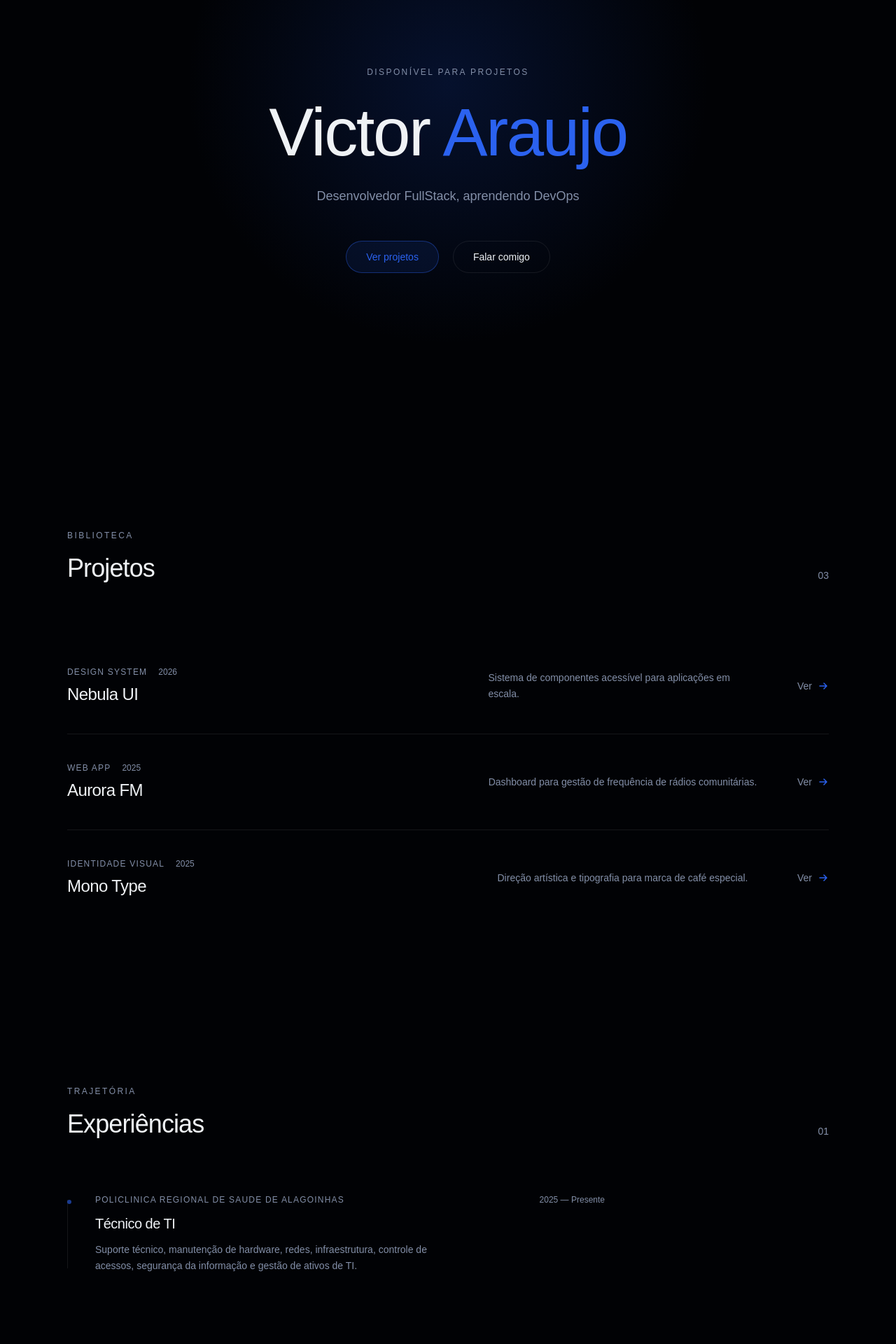
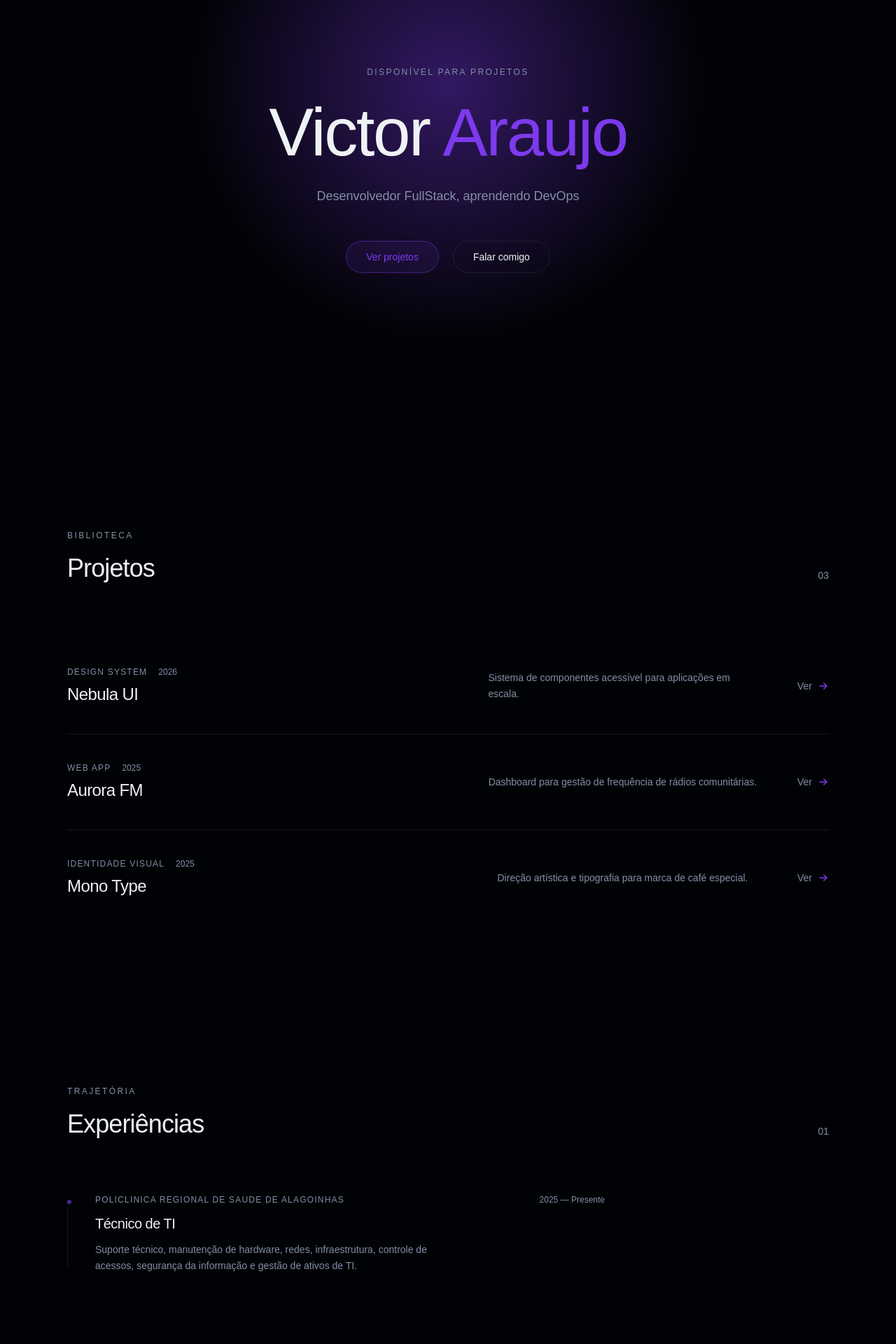
Before and after one commit to ZeVictorAraujo/portfolio, a React (Vite) app: page / in a window 1280 px wide. Shown: the part 160-2080 px from the top of the page at 70% size. Built offline with nearby package versions, Linux system fonts and the light colour scheme.

Commit message:
feat: add scroll smooth

```diff
--- a/src/App.tsx
+++ b/src/App.tsx
@@ -30,7 +30,8 @@ const experiences = [
     role: "Técnico de TI",
     company: "Policlinica Regional de Saude de Alagoinhas",
     period: "2025 — Presente",
-    description: "Suporte técnico, manutenção de hardware, redes, infraestrutura, controle de acessos, segurança da informação e gestão de ativos de TI.",
+    description:
+      "Suporte técnico, manutenção de hardware, redes, infraestrutura, controle de acessos, segurança da informação e gestão de ativos de TI.",
   },
 ];
 
@@ -47,13 +48,11 @@ export default function App() {
   return (
     <div className="relative min-h-screen overflow-hidden text-foreground">
 
-
-
-
-
       {/* Hero — Split Screen */}
       <section className="relative flex min-h-screen items-center px-6 py-28 sm:px-12 lg:px-16 xl:px-24">
-        <div className="absolute inset-0 bg-[radial-gradient(circle_at_50%_35%,_var(--indigo-muted)_0%,_transparent_45%)] opacity-40" />
+
+        {/* Fundo roxo */}
+        <div className="absolute inset-0 bg-[radial-gradient(circle_at_50%_35%,_#7c3aed_0%,_transparent_45%)] opacity-40" />
 
         <div className="relative z-10 mx-auto w-full max-w-6xl text-center">
           <span className="mb-8 inline-block text-xs font-medium uppercase tracking-[0.2em] text-muted-foreground">
@@ -62,7 +61,7 @@ export default function App() {
 
           <h1 className="text-balance text-6xl font-medium leading-[0.95] tracking-tight sm:text-7xl xl:text-8xl">
             Victor
-            <span className="font-light text-primary"> Araujo</span>
+            <span className="font-light text-[#7c3aed]"> Araujo</span>
           </h1>
 
           <p className="mx-auto mt-8 max-w-md text-base leading-relaxed text-muted-foreground sm:text-lg">
@@ -72,7 +71,7 @@ export default function App() {
           <div className="mt-12 flex flex-wrap items-center justify-center gap-5">
             <a
               href="#projetos"
-              className="group inline-flex items-center justify-center rounded-full border border-primary/40 bg-primary/10 px-7 py-3 text-sm font-medium text-primary transition-all hover:bg-primary hover:text-primary-foreground"
+              className="group inline-flex items-center justify-center rounded-full border border-[#7c3aed]/40 bg-[#7c3aed]/10 px-7 py-3 text-sm font-medium text-[#7c3aed] transition-all hover:bg-[#7c3aed] hover:text-white"
             >
               Ver projetos
             </a>
@@ -88,14 +87,25 @@ export default function App() {
       </section>
 
       {/* Projects */}
-      <section id="projetos" className="relative px-6 py-28 sm:px-12 lg:px-16 xl:px-24">
+      <section
+        id="projetos"
+        className="relative px-6 py-28 sm:px-12 lg:px-16 xl:px-24"
+      >
         <div className="mx-auto max-w-6xl">
           <div className="mb-20 flex items-end justify-between gap-6">
             <div>
-              <span className="text-xs font-medium uppercase tracking-[0.2em] text-muted-foreground">Biblioteca</span>
-              <h2 className="mt-4 text-3xl font-light tracking-tight sm:text-4xl">Projetos</h2>
+              <span className="text-xs font-medium uppercase tracking-[0.2em] text-muted-foreground">
+                Biblioteca
+              </span>
+
+              <h2 className="mt-4 text-3xl font-light tracking-tight sm:text-4xl">
+                Projetos
+              </h2>
             </div>
-            <span className="hidden text-sm tabular-nums text-muted-foreground sm:inline">{String(projects.length).padStart(2, "0")}</span>
+
+            <span className="hidden text-sm tabular-nums text-muted-foreground sm:inline">
+              {String(projects.length).padStart(2, "0")}
+            </span>
           </div>
 
           <div className="divide-y divide-border">
@@ -108,23 +118,48 @@ export default function App() {
               >
                 <div className="flex flex-col gap-2 sm:w-1/2">
                   <div className="flex items-center gap-4 text-xs text-muted-foreground">
-                    <span className="uppercase tracking-widest">{project.category}</span>
-                    <span className="tabular-nums">{project.year}</span>
+                    <span className="uppercase tracking-widest">
+                      {project.category}
+                    </span>
+
+                    <span className="tabular-nums">
+                      {project.year}
+                    </span>
                   </div>
-                  <h3 className="text-2xl font-medium tracking-tight transition-colors group-hover:text-primary">{project.title}</h3>
+
+                  <h3 className="text-2xl font-medium tracking-tight transition-colors group-hover:text-[#7c3aed]">
+                    {project.title}
+                  </h3>
                 </div>
-                <p className="max-w-sm text-sm leading-relaxed text-muted-foreground">{project.description}</p>
-                <div className="flex items-center gap-2 text-sm font-medium text-primary sm:shrink-0">
-                  <span className="text-muted-foreground transition-colors group-hover:text-primary">Ver</span>
+
+                <p className="max-w-sm text-sm leading-relaxed text-muted-foreground">
+                  {project.description}
+                </p>
+
+                <div className="flex items-center gap-2 text-sm font-medium text-[#7c3aed] sm:shrink-0">
+                  <span className="text-muted-foreground transition-colors group-hover:text-[#7c3aed]">
+                    Ver
+                  </span>
+
                   <svg
                     width="16"
                     height="16"
                     viewBox="0 0 16 16"
                     fill="none"
-                    className={`transition-transform duration-300 ${activeProject === project.id ? "translate-x-1" : ""}`}
+                    className={`transition-transform duration-300 ${
+                      activeProject === project.id
+                        ? "translate-x-1"
+                        : ""
+                    }`}
                     aria-hidden="true"
                   >
-                    <path d="M3 8H13M13 8L9 4M13 8L9 12" stroke="currentColor" strokeWidth="1.5" strokeLinecap="round" strokeLinejoin="round" />
+                    <path
+                      d="M3 8H13M13 8L9 4M13 8L9 12"
+                      stroke="currentColor"
+                      strokeWidth="1.5"
+                      strokeLinecap="round"
+                      strokeLinejoin="round"
+                    />
                   </svg>
                 </div>
               </article>
@@ -134,31 +169,52 @@ export default function App() {
       </section>
 
       {/* Experience Timeline */}
-      <section id="experiencia" className="relative px-6 py-28 sm:px-12 lg:px-16 xl:px-24">
+      <section
+        id="experiencia"
+        className="relative px-6 py-28 sm:px-12 lg:px-16 xl:px-24"
+      >
         <div className="mx-auto max-w-6xl">
           <div className="mb-20 flex items-end justify-between gap-6">
             <div>
-              <span className="text-xs font-medium uppercase tracking-[0.2em] text-muted-foreground">Trajetória</span>
-              <h2 className="mt-4 text-3xl font-light tracking-tight sm:text-4xl">Experiências</h2>
+              <span className="text-xs font-medium uppercase tracking-[0.2em] text-muted-foreground">
+                Trajetória
+              </span>
+
+              <h2 className="mt-4 text-3xl font-light tracking-tight sm:text-4xl">
+                Experiências
+              </h2>
             </div>
-            <span className="hidden text-sm tabular-nums text-muted-foreground sm:inline">{String(experiences.length).padStart(2, "0")}</span>
+
+            <span className="hidden text-sm tabular-nums text-muted-foreground sm:inline">
+              {String(experiences.length).padStart(2, "0")}
+            </span>
           </div>
 
           <div className="relative max-w-3xl">
             <div className="absolute left-0 top-2 bottom-2 w-px bg-border" />
+
             <div className="space-y-16">
               {experiences.map((experience) => (
-                <article key={experience.id} className="group relative pl-10">
-                  <div className="absolute left-0 top-2 h-1.5 w-1.5 rounded-full bg-primary/60 transition-colors group-hover:bg-primary" />
+                <article
+                  key={experience.id}
+                  className="group relative pl-10"
+                >
+                  <div className="absolute left-0 top-2 h-1.5 w-1.5 rounded-full bg-[#7c3aed]/60 transition-colors group-hover:bg-[#7c3aed]" />
+
                   <div className="flex flex-col gap-1 sm:flex-row sm:items-baseline sm:justify-between">
                     <span className="text-xs font-medium uppercase tracking-widest text-muted-foreground">
                       {experience.company}
                     </span>
-                    <span className="text-xs tabular-nums text-muted-foreground">{experience.period}</span>
+
+                    <span className="text-xs tabular-nums text-muted-foreground">
+                      {experience.period}
+                    </span>
                   </div>
-                  <h3 className="mt-3 text-xl font-medium tracking-tight transition-colors group-hover:text-primary">
+
+                  <h3 className="mt-3 text-xl font-medium tracking-tight transition-colors group-hover:text-[#7c3aed]">
                     {experience.role}
                   </h3>
+
                   <p className="mt-3 max-w-lg text-sm leading-relaxed text-muted-foreground">
                     {experience.description}
                   </p>
@@ -166,21 +222,33 @@ export default function App() {
               ))}
             </div>
           </div>
-
         </div>
       </section>
 
       {/* Skills */}
-
       <section className="relative border-y border-border px-6 py-28 sm:px-12 lg:px-16 xl:px-24">
         <div className="mx-auto max-w-6xl">
-          <span className="text-xs font-medium uppercase tracking-[0.2em] text-muted-foreground">Habilidades</span>
-          <h2 className="mt-4 text-3xl font-light tracking-tight sm:text-4xl">O que faço</h2>
+          <span className="text-xs font-medium uppercase tracking-[0.2em] text-muted-foreground">
+            Habilidades
+          </span>
+
+          <h2 className="mt-4 text-3xl font-light tracking-tight sm:text-4xl">
+            O que faço
+          </h2>
+
           <div className="mt-16 grid gap-x-12 gap-y-8 sm:grid-cols-2 lg:grid-cols-3">
             {skills.map((skill, i) => (
-              <div key={skill} className="group flex items-baseline gap-4">
-                <span className="text-xs tabular-nums text-muted-foreground">{String(i + 1).padStart(2, "0")}</span>
-                <span className="text-lg font-light transition-colors group-hover:text-primary">{skill}</span>
+              <div
+                key={skill}
+                className="group flex items-baseline gap-4"
+              >
+                <span className="text-xs tabular-nums text-muted-foreground">
+                  {String(i + 1).padStart(2, "0")}
+                </span>
+
+                <span className="text-lg font-light transition-colors group-hover:text-[#7c3aed]">
+                  {skill}
+                </span>
               </div>
             ))}
           </div>
@@ -188,16 +256,26 @@ export default function App() {
       </section>
 
       {/* Contact */}
-      <section id="contato" className="relative px-6 py-28 sm:px-12 lg:px-16 xl:px-24">
+      <section
+        id="contato"
+        className="relative px-6 py-28 sm:px-12 lg:px-16 xl:px-24"
+      >
         <div className="mx-auto max-w-3xl text-center">
-          <span className="text-xs font-medium uppercase tracking-[0.2em] text-muted-foreground">Contato</span>
-          <h2 className="mt-4 text-3xl font-light tracking-tight sm:text-4xl">Vamos criar algo juntos?</h2>
+          <span className="text-xs font-medium uppercase tracking-[0.2em] text-muted-foreground">
+            Contato
+          </span>
+
+          <h2 className="mt-4 text-3xl font-light tracking-tight sm:text-4xl">
+            Vamos criar algo juntos?
+          </h2>
+
           <p className="mt-6 text-base leading-relaxed text-muted-foreground">
             Aberto a colaborações, freelas e conversas sobre design e tecnologia.
           </p>
+
           <a
             href="mailto:josearaujo.ba@hotmail.com"
-            className="mt-12 inline-block text-lg font-light text-primary transition-colors hover:text-primary-foreground"
+            className="mt-12 inline-block text-lg font-light text-[#7c3aed] transition-colors hover:text-white"
           >
             josearaujo.ba@hotmail.com
           </a>
@@ -207,12 +285,26 @@ export default function App() {
       {/* Footer */}
       <footer className="border-t border-border px-6 py-12 sm:px-12 lg:px-16 xl:px-24">
         <div className="mx-auto flex max-w-6xl flex-col items-center justify-between gap-6 sm:flex-row">
-          <span className="text-xs tracking-widest text-muted-foreground">© 2026 Victor Araujo</span>
+          <span className="text-xs tracking-widest text-muted-foreground">
+            © 2026 Victor Araujo
+          </span>
+
           <div className="flex items-center gap-8 text-xs tracking-widest text-muted-foreground">
-            <a href="https://github.com/zevictoraraujo" className="transition-colors hover:text-foreground" target="_blank" rel="noreferrer">
+            <a
+              href="https://github.com/zevictoraraujo"
+              className="transition-colors hover:text-[#7c3aed]"
+              target="_blank"
+              rel="noreferrer"
+            >
               GITHUB
             </a>
-            <a href="https://www.linkedin.com/in/zevictoraraujo/" className="transition-colors hover:text-foreground" target="_blank" rel="noreferrer">
+
+            <a
+              href="https://www.linkedin.com/in/zevictoraraujo/"
+              className="transition-colors hover:text-[#7c3aed]"
+              target="_blank"
+              rel="noreferrer"
+            >
               LINKEDIN
             </a>
           </div>
--- a/src/styles.css
+++ b/src/styles.css
@@ -78,6 +78,11 @@
 }
 
 @layer base {
+
+  html {
+    scroll-behavior: smooth;
+  }
+
   * {
     border-color: var(--color-border);
   }
```
Also changed, not shown: 1 other file (tests, documents, lock files or other folders).
